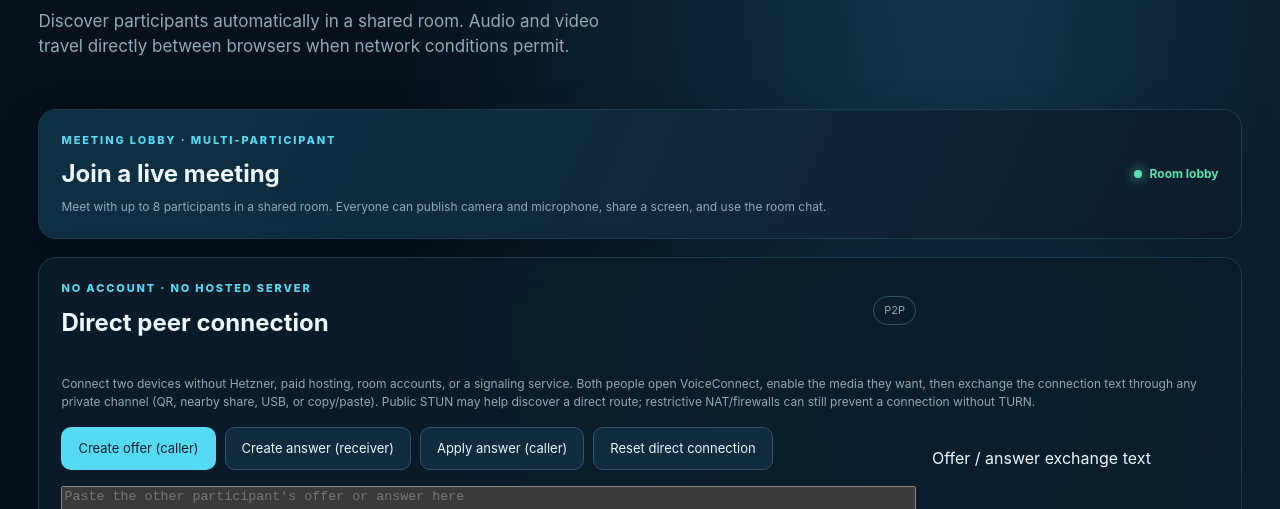
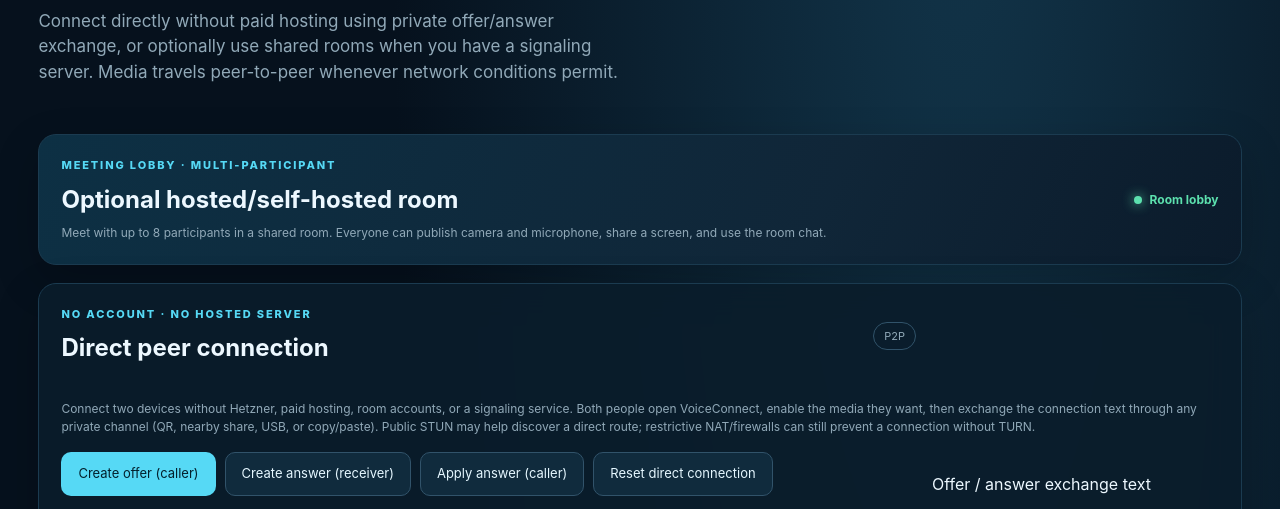
Before and after one commit to amerhwitat/test, an Electron app: page voiceconnect-p2p/index.html in a window 1280 px wide. Shown: the part 265-774 px from the top of the page. Drawn offline with Linux system fonts and the light colour scheme.

Commit message:
docs(ui): make no-infrastructure direct mode the primary connection path

```diff
--- a/voiceconnect-p2p/index.html
+++ b/voiceconnect-p2p/index.html
@@ -4,8 +4,8 @@
 <body>
 <header class="topbar"><a class="brand" href="/" aria-label="VoiceConnect home"><span class="brand-mark">VC</span><span>VoiceConnect <small>P2P</small></span></a><span class="status"><i id="statusDot"></i><span id="statusText">Offline</span></span></header>
 <main>
-<section class="hero"><p class="eyebrow">DIRECT MEDIA · CAMERA · MICROPHONE</p><h1>Talk face to face.<br><em>Peer to peer.</em></h1><p class="intro">Discover participants automatically in a shared room. Audio and video travel directly between browsers when network conditions permit.</p></section>
-<section class="lobby-banner panel"><div><p class="eyebrow">MEETING LOBBY · MULTI-PARTICIPANT</p><h2>Join a live meeting</h2><p class="hint">Meet with up to 8 participants in a shared room. Everyone can publish camera and microphone, share a screen, and use the room chat.</p></div><span class="lobby-live"><i></i> Room lobby</span></section>
+<section class="hero"><p class="eyebrow">DIRECT MEDIA · CAMERA · MICROPHONE</p><h1>Talk face to face.<br><em>Peer to peer.</em></h1><p class="intro">Connect directly without paid hosting using private offer/answer exchange, or optionally use shared rooms when you have a signaling server. Media travels peer-to-peer whenever network conditions permit.</p></section>
+<section class="lobby-banner panel"><div><p class="eyebrow">MEETING LOBBY · MULTI-PARTICIPANT</p><h2>Optional hosted/self-hosted room</h2><p class="hint">Meet with up to 8 participants in a shared room. Everyone can publish camera and microphone, share a screen, and use the room chat.</p></div><span class="lobby-live"><i></i> Room lobby</span></section>
 <section class="connect panel" id="directConnectPanel">
   <div class="section-heading"><div><p class="eyebrow">NO ACCOUNT · NO HOSTED SERVER</p><h2>Direct peer connection</h2></div><span class="pill">P2P</span></div>
   <p class="hint">Connect two devices without Hetzner, paid hosting, room accounts, or a signaling service. Both people open VoiceConnect, enable the media they want, then exchange the connection text through any private channel (QR, nearby share, USB, or copy/paste). Public STUN may help discover a direct route; restrictive NAT/firewalls can still prevent a connection without TURN.</p>
```
